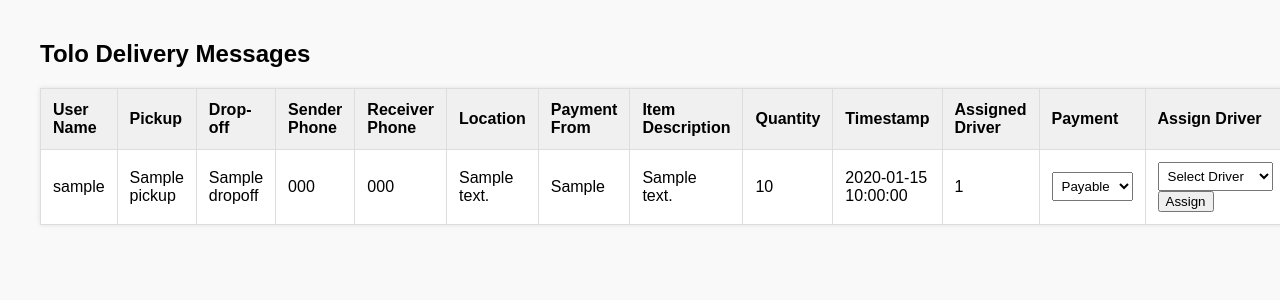
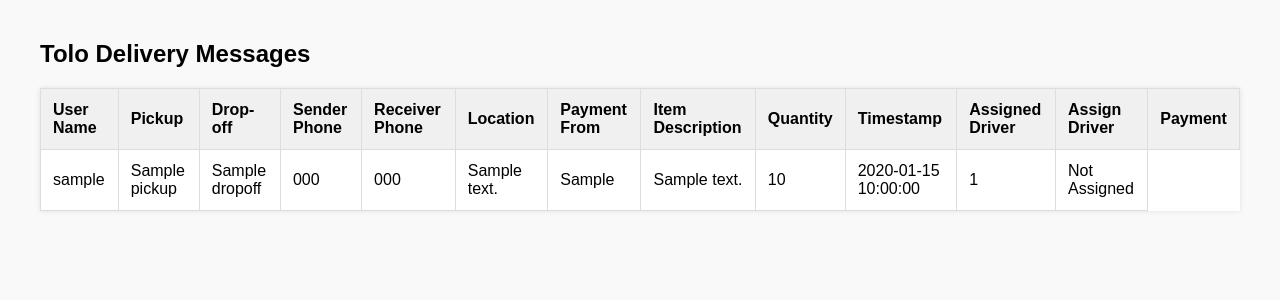
Before and after one commit to tinsae34/backend, a Flask app: page / in a window 1280 px wide. Shown: the top 300 px of the page. Run offline with Flask 3, Linux system fonts and the light colour scheme; a database or web service that is not in the repository returns one stand-in record (values such as "Sample title").

Commit message:
Update index.html

```diff
--- a/templates/index.html
+++ b/templates/index.html
@@ -62,10 +62,9 @@
                 <th>Item Description</th>
                 <th>Quantity</th>
                 <th>Timestamp</th>
-                <th>Assigned Driver</th>
+                <th>Assigned Driver</th> <!-- NEW -->
+                <th>Assign Driver</th>
                 <th>Payment</th>
-                <th>Assign Driver</th>
-
             </tr>
         </thead>
         <tbody>
@@ -84,25 +83,8 @@
                 <td>{{ d.assigned_driver_id if d.assigned_driver_id else 'Not Assigned' }}</td>
 
                 <td>
-                    <select name="payment_status" required>
-                        <option value="payable">Payable</option>
-                        <option value="free">Free</option>
-                    </select>
-
+                    {{ driver_map[d.assigned_driver_id] if d.assigned_driver_id in driver_map else 'Not Assigned' }}
                 </td>
-                <td>
-                    <form action="{{ url_for('assign_driver') }}" method="post">
-                        <input type="hidden" name="delivery_id" value="{{ d['_id'] }}">
-                        <select name="driver_id" required>
-                            <option value="" disabled selected>Select Driver</option>
-                            {% for driver in drivers %}
-                            <option value="{{ driver.name }}">{{ driver.name }}</option>
-                            {% endfor %}
-                        </select>
-                        <button type="submit">Assign</button>
-                    </form>
-                </td>
-
 
             </tr>
             {% endfor %}
```
